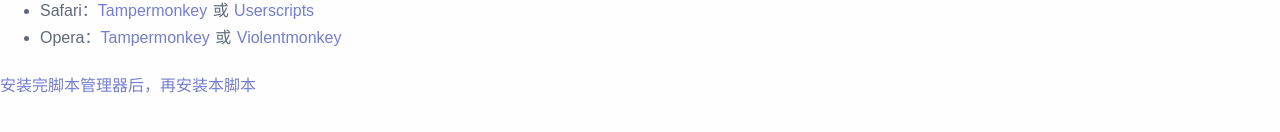
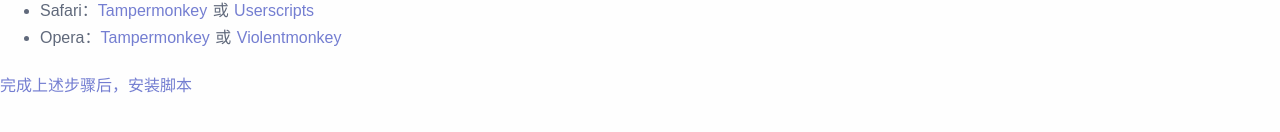
Before and after one commit to datafanclub/fundmonitor, a plain HTML site: page index.html in a window 1280 px wide. Shown: the part 546-678 px from the top of the page. Drawn offline with Linux system fonts and the light colour scheme.

Commit message:
更新网页内容

```diff
--- a/index.html
+++ b/index.html
@@ -100,7 +100,7 @@
         <li>Safari：<a href="http://tampermonkey.net/?browser=safari">Tampermonkey</a> 或 <a href="https://apps.apple.com/app/userscripts/id1463298887">Userscripts</a></li>
         <li>Opera：<a href="https://addons.opera.com/extensions/details/tampermonkey-beta/">Tampermonkey</a> 或 <a href="https://violentmonkey.github.io/get-it/">Violentmonkey</a></li>
         </ul>
-        <a href="https://ghproxy.com/https://raw.githubusercontent.com/datafanclub/fundmonitor/main/fundmonitor.js" display:none> 安装完脚本管理器后，再安装本脚本 </a>
+        <a href="https://greasyfork.org/scripts/474468-fund-monitor/code/Fund%20Monitor.user.js" display:none> 完成上述步骤后，安装脚本 </a>
       </div>
       <script src="js/plugins.js"></script>
       <script src="js/theme.js"></script>
```
